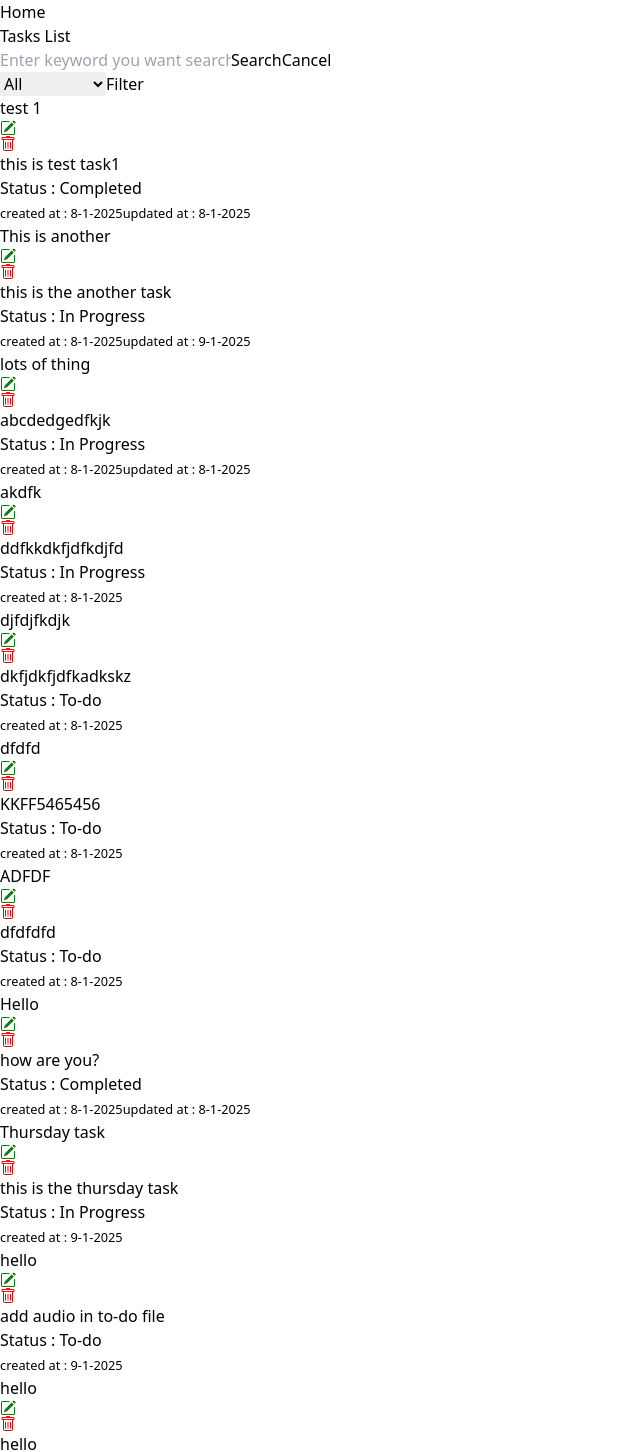
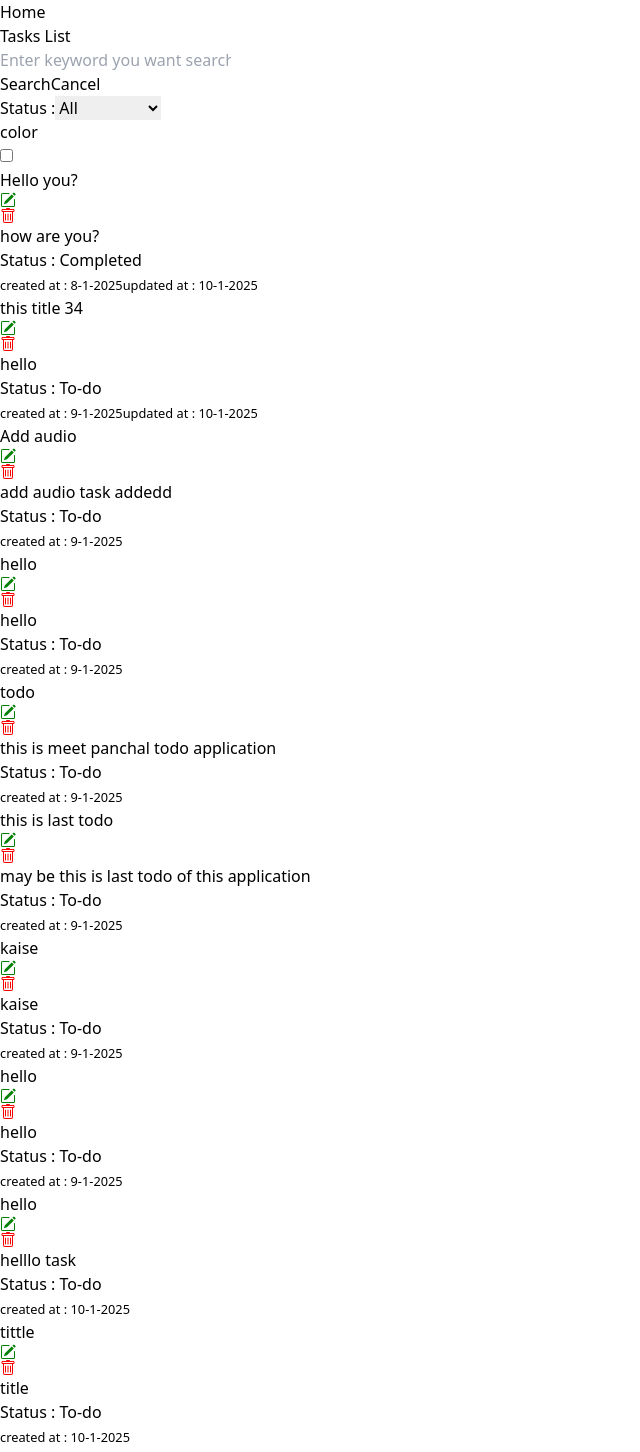
Before and after one commit to meet2883/todo-app, a React (Vite) app: page /list in a window 1280 px wide. Shown: the top 1452 px of the page, without its empty margins (0-640 px from the left). Built offline with nearby package versions, Linux system fonts and the light colour scheme; data requests are answered from the project's data file.

Commit message:
Make Input field as reusable component and also make makeReq fun for axios api request using async programming.

```diff
--- a/db.json
+++ b/db.json
@@ -1,85 +1,20 @@
 {
   "todos": [
     {
-      "id": "c3ce",
-      "title": "test 1",
-      "task": "this is test task1",
-      "createdAt": "8-1-2025",
-      "status": "Completed",
-      "updatedDate": "8-1-2025"
-    },
-    {
-      "id": "45f0",
-      "title": "This is another",
-      "task": "this is the another task",
-      "createdAt": "8-1-2025",
-      "status": "In Progress",
-      "updatedDate": "9-1-2025"
-    },
-    {
-      "id": "9001",
-      "title": "lots of thing",
-      "task": "abcdedgedfkjk",
-      "createdAt": "8-1-2025",
-      "status": "In Progress",
-      "updatedDate": "8-1-2025"
-    },
-    {
-      "id": "6074",
-      "title": "akdfk",
-      "task": "ddfkkdkfjdfkdjfd",
-      "createdAt": "8-1-2025",
-      "status": "In Progress"
-    },
-    {
-      "id": "456f",
-      "title": "djfdjfkdjk",
-      "task": "dkfjdkfjdfkadkskz",
-      "createdAt": "8-1-2025",
-      "status": "To-do"
-    },
-    {
-      "id": "d46e",
-      "title": "dfdfd",
-      "task": "KKFF5465456",
-      "createdAt": "8-1-2025",
-      "status": "To-do"
-    },
-    {
-      "id": "c6a6",
-      "title": "ADFDF",
-      "task": "dfdfdfd",
-      "createdAt": "8-1-2025",
-      "status": "To-do"
-    },
-    {
       "id": "8aac",
-      "title": "Hello",
+      "title": "Hello you?",
       "task": "how are you?",
       "createdAt": "8-1-2025",
       "status": "Completed",
-      "updatedDate": "8-1-2025"
-    },
-    {
-      "id": "34a7",
-      "title": "Thursday task",
-      "task": "this is the thursday task",
-      "createdAt": "9-1-2025",
-      "status": "In Progress"
-    },
-    {
-      "id": "9aab",
-      "title": "hello",
-      "task": "add audio in to-do file",
-      "createdAt": "9-1-2025",
-      "status": "To-do"
+      "updatedDate": "10-1-2025"
     },
     {
       "id": "2f55",
-      "title": "hello",
+      "title": "this title 34",
       "task": "hello",
       "createdAt": "9-1-2025",
-      "status": "To-do"
+      "status": "To-do",
+      "updatedDate": "10-1-2025"
     },
     {
       "id": "ee63",
@@ -96,32 +31,74 @@
       "status": "To-do"
     },
     {
-      "id": "c418",
-      "title": "please add audio in todo ",
-      "task": "add todo",
-      "createdAt": "9-1-2025",
-      "status": "To-do"
-    },
-    {
-      "id": "0ba9",
-      "title": "abcdefghijklmnopqrstuvwxyz",
-      "task": "fddfd",
-      "createdAt": "9-1-2025",
-      "status": "To-do"
-    },
-    {
-      "id": "e5b1",
-      "title": "this is meets todo",
-      "task": "todo",
-      "createdAt": "9-1-2025",
-      "status": "To-do"
-    },
-    {
       "id": "d112",
       "title": "todo",
       "task": "this is meet panchal todo application",
       "createdAt": "9-1-2025",
       "status": "To-do"
+    },
+    {
+      "id": "1961",
+      "title": "this is last todo",
+      "task": "may be this is last todo of this application",
+      "createdAt": "9-1-2025",
+      "status": "To-do"
+    },
+    {
+      "id": "58ef",
+      "title": "kaise",
+      "task": "kaise",
+      "createdAt": "9-1-2025",
+      "status": "To-do"
+    },
+    {
+      "id": "2f9b",
+      "title": "hello",
+      "task": "hello",
+      "createdAt": "9-1-2025",
+      "status": "To-do"
+    },
+    {
+      "id": "0132",
+      "title": "hello",
+      "task": "helllo task",
+      "createdAt": "10-1-2025",
+      "status": "To-do"
+    },
+    {
+      "id": "56a0",
+      "title": "tittle",
+      "task": "title",
+      "createdAt": "10-1-2025",
+      "status": "To-do"
+    },
+    {
+      "id": "6aeb",
+      "title": "fdfd",
+      "task": "fddfdf",
+      "createdAt": "10-1-2025",
+      "status": "To-do"
+    },
+    {
+      "id": "b813",
+      "title": "fdfd",
+      "task": "fddfdf",
+      "createdAt": "10-1-2025",
+      "status": "To-do"
+    },
+    {
+      "id": "85f4",
+      "title": "fdfd",
+      "task": "fddfdf",
+      "createdAt": "10-1-2025",
+      "status": "To-do"
+    },
+    {
+      "id": "1e27",
+      "title": "hello add custom api",
+      "task": "api",
+      "createdAt": "10-1-2025",
+      "status": "To-do"
     }
   ]
 }
--- /dev/null
+++ b/src/Utils/makeReq.js
@@ -0,0 +1,17 @@
+import axios from "axios";
+
+export const makeReq = async ({ method, endpoint, data }) => {
+  try {
+    const res = await axios({
+      method,
+      url: endpoint
+        ? `http://localhost:3000/todos/${endpoint}`
+        : `http://localhost:3000/todos`,
+      data,
+    });
+    return { data: res.data, statusText: res.statusText };
+  } catch (error) {
+    console.log(error);
+    return error.message;
+  }
+};
--- a/src/components/Card.jsx
+++ b/src/components/Card.jsx
@@ -18,25 +18,28 @@ class Card extends Component{
             id,
             createdAt,
             status,
-            updatedDate
+            updatedDate,
+            startColor
         } = this.props;
 
         return(
             <div
                 className={`flex flex-col border-2 cursor-pointer border-white
-                    rounded-xl w-80 h-32 p-2 drop-shadow-lg ${this.state.bg !== ""
+                    rounded-xl w-80 h-32 p-2 drop-shadow-lg ${startColor && this.state.bg !== ""
                     ? `${this.state.bg} text-white` : "bg-white text-black"}`}
 
                 onMouseOver={() => {
-                    let number;
-                    let index = this.props.index + 1;
+                    // solution 1
+                    // let number;
+                    // let index = this.props.index + 1;
 
-                    if(index > 7) {
-                        let diff = index - 7;
-                        number = diff;
-                    } else {
-                        number = index;
-                    }
+                    // if(index > 7) {
+                    //     let diff = index / 7;
+                    //     number = Math.floor(diff);
+                    //     console.log(number)
+                    // } else {
+                    //     number = index;
+                    // }
 
                     let obj = {
                         1 : "bg-red-400",
@@ -48,6 +51,8 @@ class Card extends Component{
                         7 : "bg-violet-400",
                     }
 
+                    // solution 2
+                    let number = Math.floor(Math.random() * (1, 7) + 1);
                     let bg = obj[number];
                     this.setState({
                         bg
--- /dev/null
+++ b/src/components/Input.jsx
@@ -0,0 +1,28 @@
+import { Component } from "react";
+import PropTypes from "prop-types"
+
+export class Input extends Component {
+  constructor(props) {
+    super(props);
+  }
+  render() {
+    const { title, isempty, errmsg } = this.props;
+    return (
+      <div className="flex flex-col w-full gap-1">
+        <span>{title}</span>
+        <input {...this.props} />
+        {isempty && <small className="text-red-600">{errmsg}</small>}
+      </div>
+    );
+  }
+}
+
+Input.prototypes = {
+    isempty : PropTypes.bool,
+    title : PropTypes.string.isRequired,
+    errmsg : PropTypes.string
+}
+
+Input.defaultProps = {
+    isempty : false
+}
--- a/src/components/UpdateForm.jsx
+++ b/src/components/UpdateForm.jsx
@@ -1,5 +1,6 @@
 import { Component, createRef } from "react";
 import { BsXLg } from "react-icons/bs";
+import { Input } from "./Input";
 
 class UpdateForm extends Component {
   constructor(props) {
@@ -32,10 +33,12 @@ class UpdateForm extends Component {
       task,
       status,
       closeModel,
+      isTitleEmpty,
+      isTaskEmpty
     } = this.props;
     return (
       <form
-        className="fixed inset-0 bg-white drop-shadow-xl rounded-sm bg-opacity-100 flex flex-col w-96 h-96 p-5 m-auto justify-center items-center gap-3"
+        className="fixed inset-0 bg-white drop-shadow-2xl ease-in-out rounded-sm bg-opacity-100 flex flex-col w-96 h-96 p-5 m-auto justify-center items-center gap-3"
         onSubmit={updateTodo}
         ref={this.modelRef}
       >
@@ -46,24 +49,28 @@ class UpdateForm extends Component {
         />
         <div className="flex flex-col w-full gap-1">
           <span>Title</span>
-          <input
+          <Input
             type="text"
             name="title"
-            id=""
+            id="title"
             value={title}
             className="border-2 rounded-md  py-2 px-4"
             onChange={(e) => handleChange(e)}
+            isempty={isTitleEmpty}
+            errmsg="please enter todo title"
           />
         </div>
 
         <div className="flex flex-col w-full gap-1">
           <span>Task</span>
-          <textarea
+          <Input
             type="text"
             name="task"
             value={task}
             className="border-2 rounded-md  py-2 px-4"
             onChange={(e) => handleChange(e)}
+            isempty={isTaskEmpty}
+            errmsg="please enter todo task"
           />
         </div>
 
--- a/src/pages/Home.jsx
+++ b/src/pages/Home.jsx
@@ -1,6 +1,8 @@
 import { Component } from "react";
 import { Link } from "react-router-dom";
 import axios from "axios";
+import { Input } from "../components/Input";
+import { makeReq } from "../Utils/makeReq";
 // import { Validation } from "../Utils/Validation";
 
 class Home extends Component {
@@ -12,6 +14,8 @@ class Home extends Component {
       isTitleEmpty: false,
       isTaskEmpty: false,
       status: "To-do",
+      isLoading: false,
+      isError: false,
     };
     this.handleChange = this.handleChange.bind(this);
     this.handleSubmit = this.handleSubmit.bind(this);
@@ -63,8 +67,8 @@ class Home extends Component {
       }
 
       console.log(sentence);
-      let utterance = new SpeechSynthesisUtterance(sentence);
-      speechSynthesis.speak(utterance);
+      // let utterance = new SpeechSynthesisUtterance(sentence);
+      // speechSynthesis.speak(utterance);
       console.log(
         `pleaes fill the all the fields. ${isTitleEmpty} ${isTaskEmpty}`
       );
@@ -80,26 +84,19 @@ class Home extends Component {
       date.getMonth() + 1
     }-${date.getFullYear()}`;
 
-    try {
-      const response = await axios.post("http://localhost:3000/todos", {
-        title,
-        task,
-        createdAt,
-        status,
-      });
+    let data = { title, task, createdAt, status };
 
-      let utterance = new SpeechSynthesisUtterance(`${task} added`);
-      speechSynthesis.speak(utterance);
-
-      setTimeout(() => {
+    makeReq({ method: "POST", data })
+      .then(() => {
         this.setState((prevState) => ({
           title: "",
           task: "",
         }));
-      }, 1000);
-    } catch (error) {
-      console.log(error);
-    }
+      })
+      .catch(() => this.setState({ isError: true }))
+      .finally(() => {
+        this.setState({ isLoading: false });
+      });
   };
 
   handleKeyboardShortcuts = (e) => {
@@ -119,10 +116,12 @@ class Home extends Component {
   };
 
   componentDidMount = () => {
-    let utterance = new SpeechSynthesisUtterance(`to keise he app log`);
-    utterance.lang = "hi-IN"
-    speechSynthesis.speak(utterance)
+    // let utterance = new SpeechSynthesisUtterance(`to keise he app log`);
+    // utterance.lang = "hi-IN"
+    // speechSynthesis.speak(utterance)
     document.addEventListener("keydown", this.handleKeyboardShortcuts);
+
+    // console.log(data);
   };
 
   componentWillUnmount() {
@@ -130,7 +129,8 @@ class Home extends Component {
   }
 
   render() {
-    const { task, title, isTaskEmpty, isTitleEmpty, status } = this.state;
+    const { task, title, isTaskEmpty, isTitleEmpty, status, isError } =
+      this.state;
     return (
       <div className="flex flex-col gap-6 max-w-screen-sm mx-auto py-5">
         <Link to={"/list"} className="underline-offset-4">
@@ -143,9 +143,8 @@ class Home extends Component {
           onSubmit={this.handleSubmit}
           className="flex flex-col items-center gap-4"
         >
-          <div className="flex flex-col w-full gap-1">
-            <span>Title</span>
-            <input
+          <Input
+            title="Title"
             type="text"
             name="title"
             id="title"
@@ -154,28 +153,23 @@ class Home extends Component {
               isTitleEmpty && "border-red-700"
             } border-2 rounded-md  py-2 px-4`}
             onChange={(e) => this.handleChange(e)}
+            isempty={this.state.isTitleEmpty}
+            errmsg="please add the title"
           />
-            {isTitleEmpty && (
-              <small className="text-red-700">please add the title</small>
-            )}
-          </div>
 
-          <div className="flex flex-col w-full gap-1">
-            <span>Task</span>
-            <textarea
+          <Input
+            title="Task"
             type="text"
             name="task"
             id="task"
             value={task}
             className={`${
-                isTaskEmpty && "border-red-700"
+              isTitleEmpty && "border-red-700"
             } border-2 rounded-md  py-2 px-4`}
             onChange={(e) => this.handleChange(e)}
+            isempty={this.state.isTaskEmpty}
+            errmsg="please add the task"
           />
-            {isTaskEmpty && (
-              <small className="text-red-700">please add the task</small>
-            )}
-          </div>
 
           <div className="flex flex-col w-full gap-1">
             <span>Status</span>
@@ -196,9 +190,15 @@ class Home extends Component {
             type="submit"
             className="border border-none bg-blue-800 w-24 h-11 rounded-sm font-bold text-white"
           >
-            Add
+            {this.state.isLoading ? "Submitting..." : "Add"}
           </button>
         </form>
+
+        {isError && (
+          <small className="text-red-600">
+            Error while submitting the data
+          </small>
+        )}
       </div>
     );
   }
--- a/src/pages/List.jsx
+++ b/src/pages/List.jsx
@@ -3,6 +3,8 @@ import { Component, createRef } from "react";
 import Card from "../components/Card";
 import { Link } from "react-router-dom";
 import UpdateForm from "../components/UpdateForm";
+import { Input } from "../components/Input";
+import { makeReq } from "../Utils/makeReq";
 
 class List extends Component {
   constructor(props) {
@@ -18,6 +20,9 @@ class List extends Component {
       status: "",
       filterValues: [],
       filterQuery: "",
+      startColor: false,
+      isTaskEmpty: false,
+      isTitleEmpty: false,
     };
     this.fetchTodoList = this.fetchTodoList.bind(this);
     this.deleteTodo = this.deleteTodo.bind(this);
@@ -29,88 +34,90 @@ class List extends Component {
     this.handleKeyboardShortcuts = this.handleKeyboardShortcuts.bind(this);
     this.getfilterValues = this.getfilterValues.bind(this);
     this.closeModel = this.closeModel.bind(this);
+    this.handleColor = this.handleColor.bind(this);
   }
 
   closeModel = () => {
-    this.setState({ isUpdate : false })
-  }
+    this.setState({ isUpdate: false });
+  };
 
   // fetch all tasks list while component loaded
-  fetchTodoList = async () => {
-    try {
-      await axios
-        .get("http://localhost:3000/todos")
+  fetchTodoList = () => {
+    makeReq({ method: "GET" })
       .then((res) => {
         this.setState({ todos: res.data });
-          // console.log(res)
       })
-        .catch((err) => console.log(err));
-    } catch (error) {
-      console.log(error);
-    }
+      .catch((err) => {
+        console.log(err);
+      });
   };
 
   // update task based on id
-  updateTodo = async () => {
+  updateTodo = async (e) => {
+    e.preventDefault();
+
+    const { title, task, updateId } = this.state;
+    let isTitleEmpty = false;
+    let isTaskEmpty = false;
+
+    if (title === "") isTitleEmpty = true;
+    if (task === "") isTaskEmpty = true;
+
+    this.setState({ isTaskEmpty, isTitleEmpty });
+
+    if (isTaskEmpty == false && isTitleEmpty == false) {
       let date = new Date();
 
       // save the task updated date while updating
       const updatedDate = `${date.getDate()}-${
         date.getMonth() + 1
       }-${date.getFullYear()}`;
-    try {
-      const response = await axios.patch(
-        `http://localhost:3000/todos/${this.state.updateTodoId}`,
-        {
+
+      let data = {
         title: this.state.title,
         task: this.state.task,
         status: this.state.status,
         updatedDate,
-        }
-      );
+      };
+
+      makeReq({ method: "PATCH", endpoint: updateId, data })
+        .then(() => {
           this.fetchTodoList();
-    } catch (error) {
-      console.log(error);
-    } finally {
+        })
+        .catch((err) => {
+          console.log(err);
+        })
+        .finally(() => {
           this.setState({
-        isUpdate: true,
+            isUpdate: false,
             task: "",
             title: "",
+          });
         });
     }
   };
 
   // delete task based on id
   deleteTodo = async (id) => {
-    try {
-      await axios.delete(`http://localhost:3000/todos/${id}`);
-
+    makeReq({ method: "DELETE", endpoint: id })
     this.setState((prevState) => ({
-        todos: prevState.todos.filter((todo) => todo?.id !== id),
+      todos: prevState.todos.filter((todo) => todo?.id !== id)
     }));
-    } catch (error) {
-      console.log(error);
-    }
   };
 
   // fetch task based on id
   fetchTodo = async (id) => {
-    try {
-      await axios
-        .get(`http://localhost:3000/todos/${id}`)
+    makeReq({ method: "GET", endpoint: id })
       .then((res) => {
         this.setState({
           title: res?.data?.title,
           task: res?.data?.task,
           isUpdate: true,
-            updateTodoId: res?.data?.id,
+          updateId: res?.data?.id,
           status: res?.data?.status,
         });
       })
       .catch((err) => console.log(err));
-    } catch (error) {
-      console.log(error);
-    }
   };
 
   // set values while element change
@@ -125,9 +132,12 @@ class List extends Component {
   // search tasks based on input string
   searchTodos = (e) => {
     e.preventDefault();
-    const { searchQuery } = this.state;
+    const { searchQuery, todos, filterValues } = this.state;
+
+    let data = filterValues.length > 0 ? filterValues : todos;
+
     if (searchQuery !== "") {
-      const filterResults = this.state.todos?.filter((todo) => {
+      const filterResults = data?.filter((todo) => {
         const { title, task, createdAt, updatedDate } = todo;
         return (
           title?.toString().toLowerCase().includes(searchQuery.toLowerCase()) ||
@@ -151,18 +161,20 @@ class List extends Component {
 
   //   filter tasks based on status
   getfilterValues = (e) => {
-    e.preventDefault();
-    const { filterQuery, searchResults, todos } = this.state;
+    // e.preventDefault();
+    let query = e.target.value;
+    this.setState({ filterQuery: query });
+    const { searchResults, todos } = this.state;
 
     let filterData = searchResults.length > 0 ? searchResults : todos;
 
-    if (filterQuery === "All") {
+    if (query === "All") {
       this.setState({
-        filterValues: filterData,
+        filterValues: [],
       });
     } else {
       const filterResults = filterData?.filter((todo) => {
-        return todo?.status === filterQuery;
+        return todo?.status === query;
       });
 
       this.setState({
@@ -202,6 +214,10 @@ class List extends Component {
     });
   };
 
+  handleColor = () => {
+    this.setState({ startColor: !this.state.startColor });
+  };
+
   componentDidMount = () => {
     this.fetchTodoList();
     document.addEventListener("keypress", this.handleKeyboardShortcuts);
@@ -223,13 +239,15 @@ class List extends Component {
       status,
       filterQuery,
       filterValues,
+      isTaskEmpty,
+      isTitleEmpty,
     } = this.state;
 
     const data =
-      filterValues.length > 0
+      searchResults.length > 0
+        ? searchResults
+        : filterValues.length > 0
         ? filterValues
-        : searchResults.length > 0
-        ? searchResults
         : todos;
 
     return (
@@ -247,13 +265,14 @@ class List extends Component {
               onReset={this.cancelSearch}
               className="flex items-center gap-2 w-[650px]"
             >
-              <input
+              <Input
                 type="text"
                 name="searchQuery"
                 value={searchQuery}
                 className="border-2 rounded-md  py-2 px-4 w-full"
                 onChange={(e) => this.handleChange(e)}
                 placeholder="Enter keyword you want search"
+                isempty={false}
               />
 
               <button
@@ -272,11 +291,16 @@ class List extends Component {
             </form>
 
             {/* form for filter the value */}
-            <form onSubmit={this.getfilterValues}>
+
+            <form className="flex gap-5 items-center font-bold">
+              <div className="flex gap-1 items-center">
+                <span>Status :</span>
                 <select
                   name="filterQuery"
                   value={filterQuery}
-                onChange={this.handleChange}
+                  onChange={(e) => {
+                    this.getfilterValues(e);
+                  }}
                   className="w-28 h-10 p-1 border-2 rounded-sm cursor-pointer"
                 >
                   <option value="All">All</option>
@@ -284,18 +308,28 @@ class List extends Component {
                   <option value="In Progress">In Progress</option>
                   <option value="Completed">Completed</option>
                 </select>
+              </div>
 
-              <button
-                type="submit"
-                className="border border-none bg-orange-500 w-24 h-11 rounded-sm font-bold text-white"
-              >
-                Filter
-              </button>
+              <div className="flex items-center gap-1">
+                <span>color</span>
+                <Input
+                  type="checkbox"
+                  checked={this.state.startColor}
+                  onClick={this.handleColor}
+                  name="startColor"
+                  id="startColor"
+                  isempty={false}
+                  errmsg=""
+                />
+              </div>
             </form>
 
             {/* display todo's list */}
             <div className="grid grid-cols-2 gap-3">
-              {data?.map((todo, index) => {
+              {data.length === 0 ? (
+                <h1>No record found</h1>
+              ) : (
+                data?.map((todo, index) => {
                   const { id, task, title, createdAt, status, updatedDate } =
                     todo;
 
@@ -311,9 +345,11 @@ class List extends Component {
                       createdAt={createdAt}
                       status={status}
                       updatedDate={updatedDate}
+                      startColor={this.state.startColor}
                     />
                   );
-              })}
+                })
+              )}
             </div>
           </div>
         </div>
@@ -323,6 +359,8 @@ class List extends Component {
             title={title}
             task={task}
             status={status}
+            isTitleEmpty={isTitleEmpty}
+            isTaskEmpty={isTaskEmpty}
             updateTodo={this.updateTodo}
             closeModel={this.closeModel}
             handleChange={this.handleChange}
```
Lines whose indentation alone changed are shown as unchanged.
